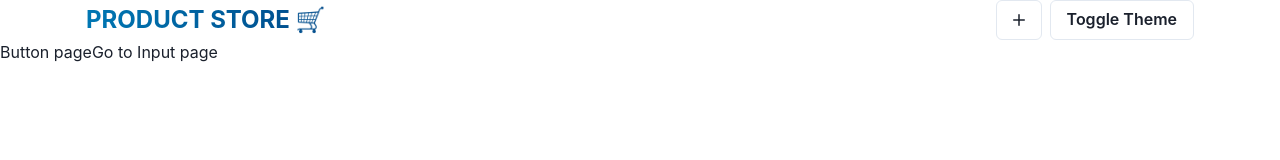
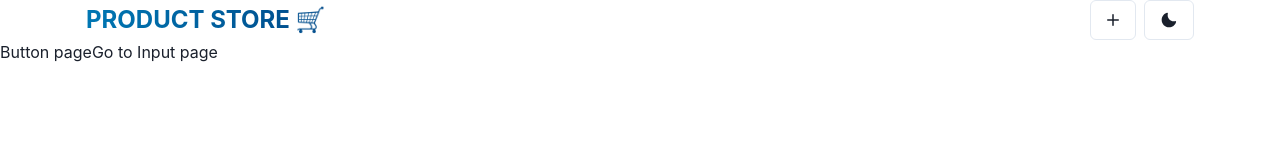
Before and after one commit to Rinidh/MERN-app, a React (Vite) app in the folder frontend/: page / in a window 1280 px wide. Shown: the top 160 px of the page. Built offline with nearby package versions, Linux system fonts and the light colour scheme.

Commit message:
feat: enhance Navbar with theme/colorMode toggle functionality and sun/moon icons in the toggle button

```diff
--- a/frontend/src/components/Navbar.jsx
+++ b/frontend/src/components/Navbar.jsx
@@ -1,9 +1,18 @@
 import React from "react";
-import { Button, Container, Flex, HStack, Text } from "@chakra-ui/react";
+import {
+  Button,
+  Container,
+  Flex,
+  HStack,
+  Text,
+  useColorMode,
+} from "@chakra-ui/react";
 import { Link } from "react-router-dom";
-import { AddIcon } from "@chakra-ui/icons";
+import { AddIcon, SunIcon, MoonIcon } from "@chakra-ui/icons";
 
 export const Navbar = () => {
+  const { colorMode, toggleColorMode } = useColorMode();
+
   return (
     <Container maxW={"1140px"}>
       <Flex spacing={2} alignItems={"center"} justifyContent={"space-between"}>
@@ -25,7 +34,9 @@ export const Navbar = () => {
               <AddIcon boxSize={3} />
             </Button>
           </Link>
-          <Button variant="outline">Toggle Theme</Button>
+          <Button variant="outline" onClick={toggleColorMode}>
+            {colorMode === "light" ? <MoonIcon /> : <SunIcon />}
+          </Button>
         </HStack>
       </Flex>
     </Container>
```
Also changed, not shown: 1 other file (tests, documents, lock files or other folders).
